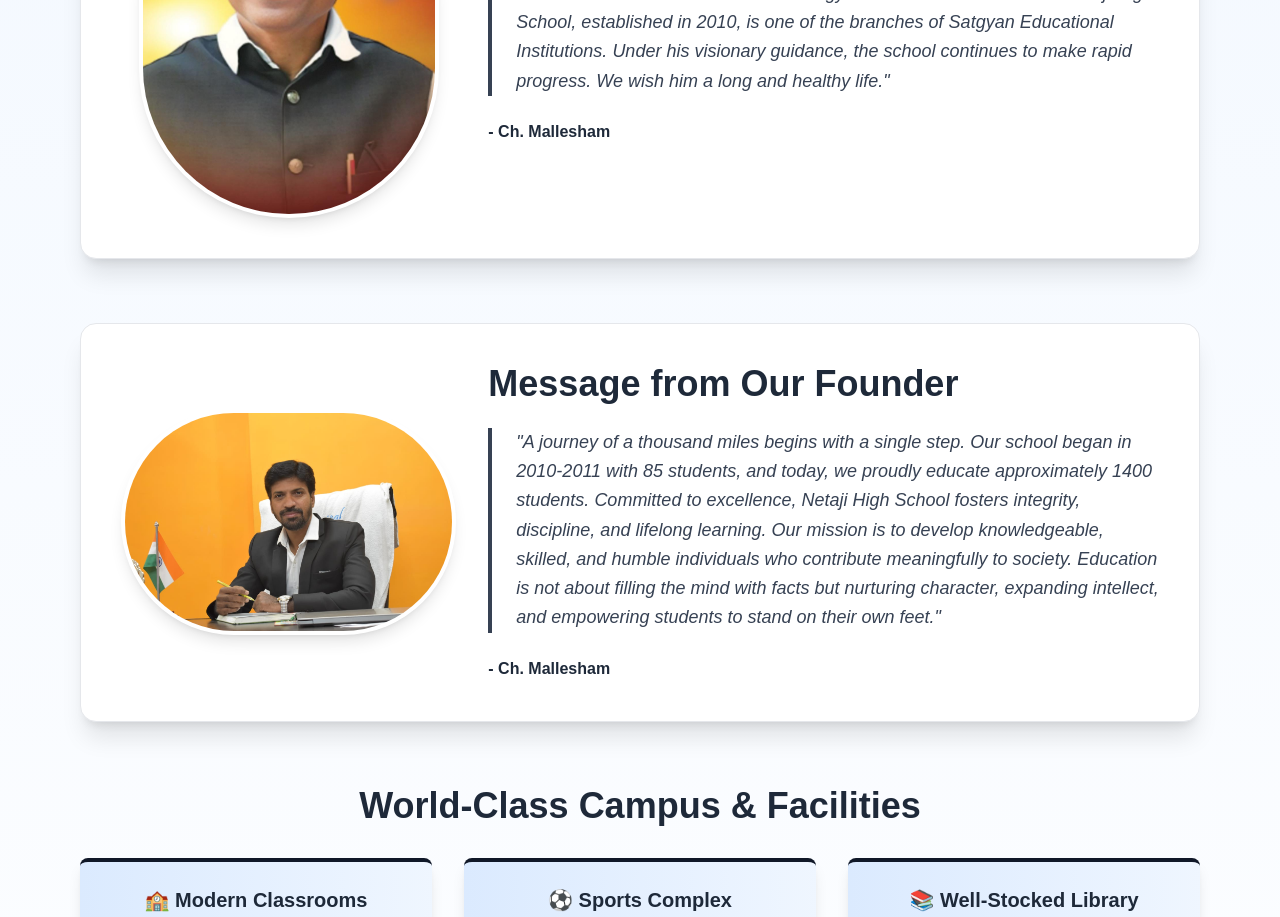
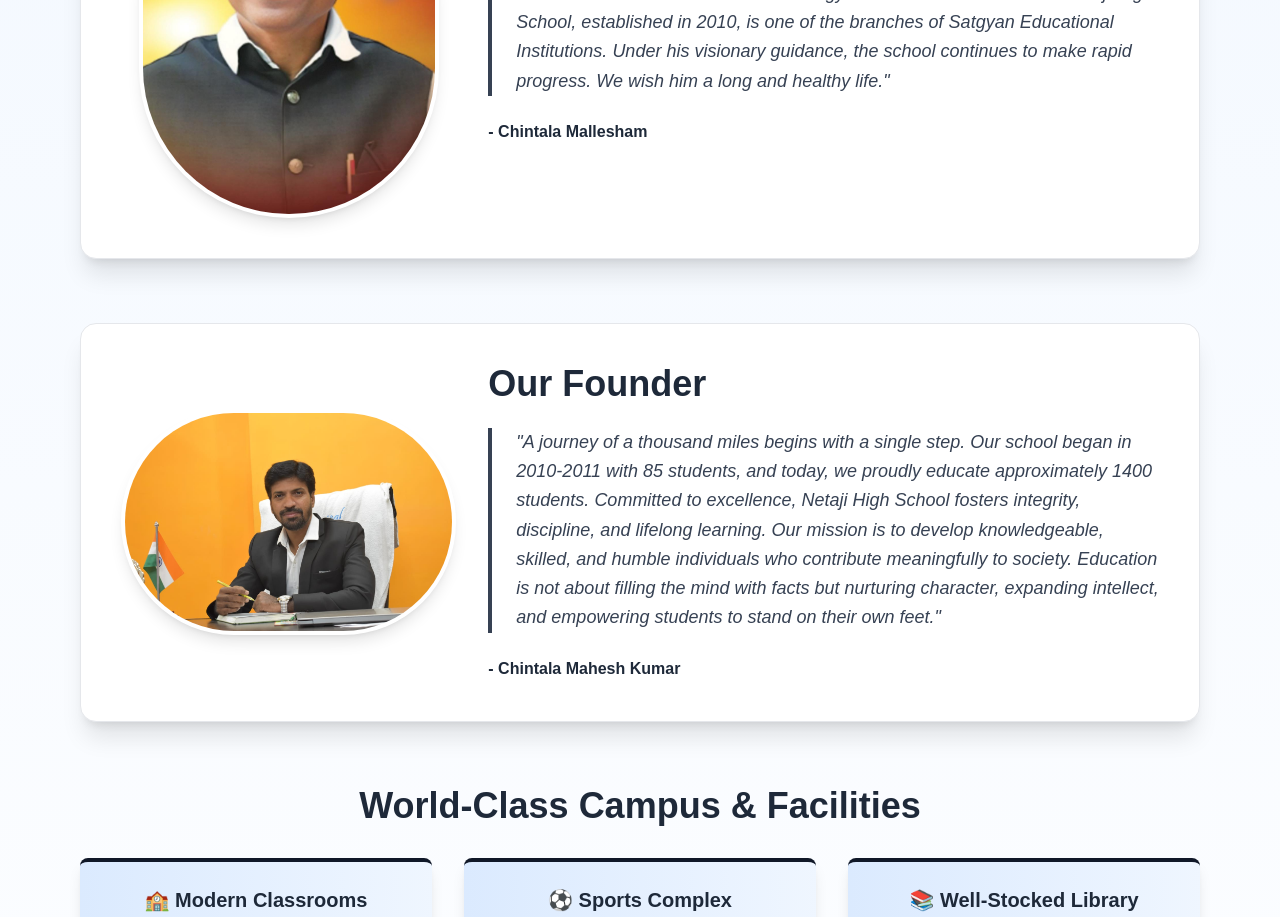
Before and after one commit to coding-yoddha/netaji-school-qutbullapur, a Next.js app: page /about in a window 1280 px wide. Shown: the part 1020-1937 px from the top of the page. Built offline with nearby package versions, Linux system fonts and the light colour scheme.

Commit message:
Update About.tsx

```diff
--- a/src/containers/About.tsx
+++ b/src/containers/About.tsx
@@ -85,7 +85,7 @@
             school continues to make rapid progress. We wish him a long and
             healthy life."
           </blockquote>
-          <p className="text-gray-800 font-bold mt-6">- Ch. Mallesham</p>
+          <p className="text-gray-800 font-bold mt-6">- Chintala Mallesham</p>
         </div>
       </motion.div>
 
@@ -106,7 +106,7 @@
         </div>
         <div className="md:w-2/3 text-center md:text-left">
           <h2 className="text-4xl font-bold text-gray-800 mb-6">
-            Message from Our Founder
+            Our Founder
           </h2>
           <blockquote className="italic text-lg text-gray-700 border-l-4 border-gold-500 pl-6 leading-relaxed max-w-3xl mx-auto md:mx-0">
             "A journey of a thousand miles begins with a single step. Our school
@@ -118,7 +118,7 @@
             filling the mind with facts but nurturing character, expanding
             intellect, and empowering students to stand on their own feet."
           </blockquote>
-          <p className="text-gray-800 font-bold mt-6">- Ch. Mallesham</p>
+          <p className="text-gray-800 font-bold mt-6">- Chintala Mahesh Kumar</p>
         </div>
       </motion.div>
       {/* Campus & Facilities */}
```
